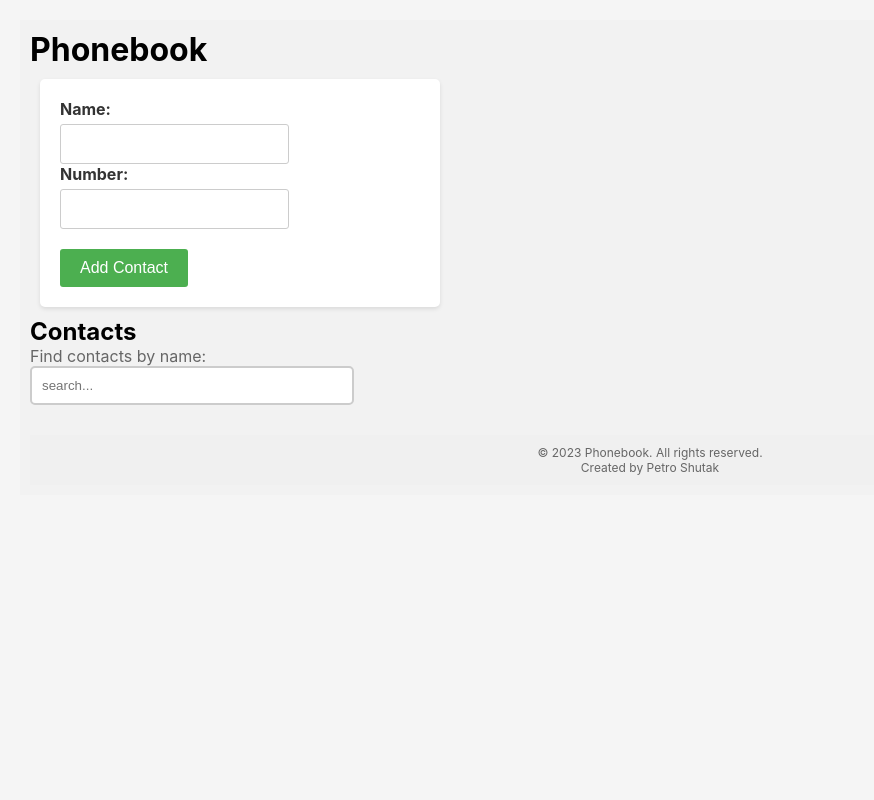
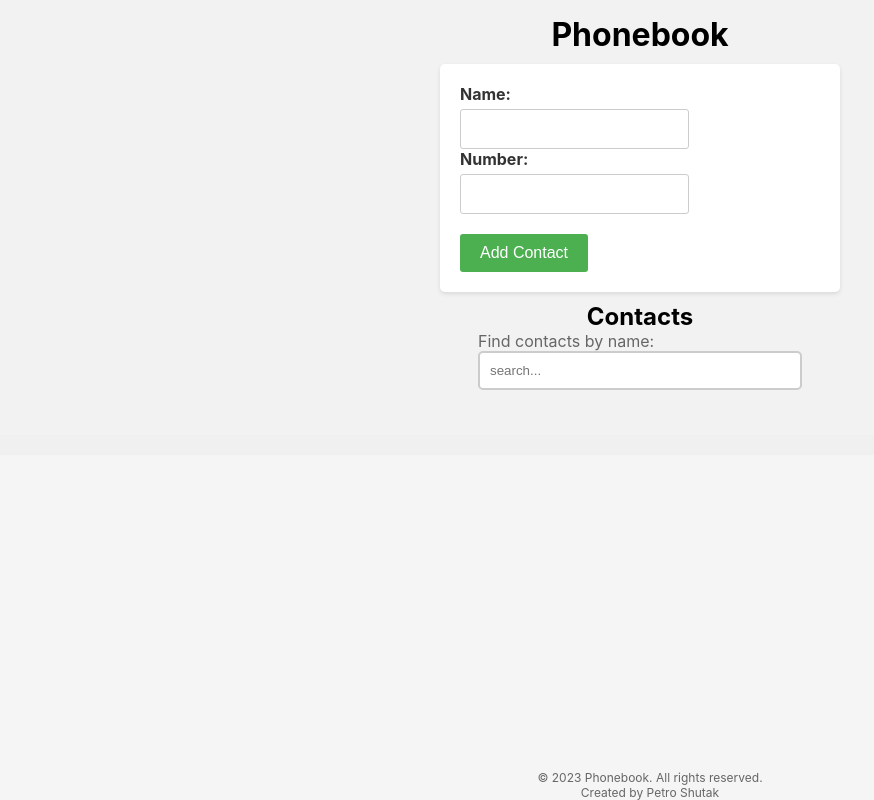
Before and after one commit to PetroShutak/goit-react-hw-03-phonebook, a React (Create React App) app: page / in a window 1280 px wide. Shown: the whole page, without its empty margins (0-874 px from the left). Built offline with nearby package versions, Linux system fonts and the light colour scheme.

Commit message:
stylled by son

```diff
--- a/src/components/App.styled.jsx
+++ b/src/components/App.styled.jsx
@@ -1,7 +1,10 @@
-import styled from "styled-components";
+import styled from 'styled-components';
 
 export const Wraper = styled.div`
-margin: 20px;
+  padding: 15px;
   background-color: #f2f2f2;
-  padding: 10px;
+  display: flex;
+  flex-direction: column;
+  align-items: center;
+  overflow: hidden;
 `;
--- a/src/components/ContactList/ContactList.styled.jsx
+++ b/src/components/ContactList/ContactList.styled.jsx
@@ -8,7 +8,8 @@ export const List = styled.ul`
 export const ListItem = styled.li`
   display: flex;
   align-items: center;
-//   justify-content: space-between;
+  gap: 10px;
+  justify-content: space-between;
   margin-bottom: 10px;
 `;
 
@@ -18,7 +19,6 @@ export const ContactName = styled.span`
 
 export const ContactNumber = styled.span`
   color: #666;
-  margin-left: 10px;
 `;
 
 export const DeleteButton = styled.button`
--- a/src/components/Footer/Footer.jsx
+++ b/src/components/Footer/Footer.jsx
@@ -1,15 +1,15 @@
 import { Component } from 'react';
 import PropTypes from 'prop-types';
-import { FooterStyled } from './Footer.styled';
+import { FooterStyled, FooterContent } from './Footer.styled';
 
 export default class Footer extends Component {
   render() {
     return (
       <FooterStyled>
-        <p>
+        <FooterContent>
           © 2023 Phonebook. All rights reserved. <br />
           Created by Petro Shutak
-        </p>
+        </FooterContent>
       </FooterStyled>
     );
   }
--- a/src/components/Footer/Footer.styled.jsx
+++ b/src/components/Footer/Footer.styled.jsx
@@ -1,10 +1,16 @@
 import styled from "styled-components";
 
 export const FooterStyled = styled.div`
-width: 100%;
+margin: 0 auto;
 background-color: #f0f0f0;
 padding: 10px;
 text-align: center;
 font-size: 12px;
 color: #666;
 `;
+
+export const FooterContent = styled.p`
+bottom: 0;
+position: fixed;
+width: 100%;
+`;
```
Also changed, not shown: src/components/App.jsx (+7 -2 lines).
